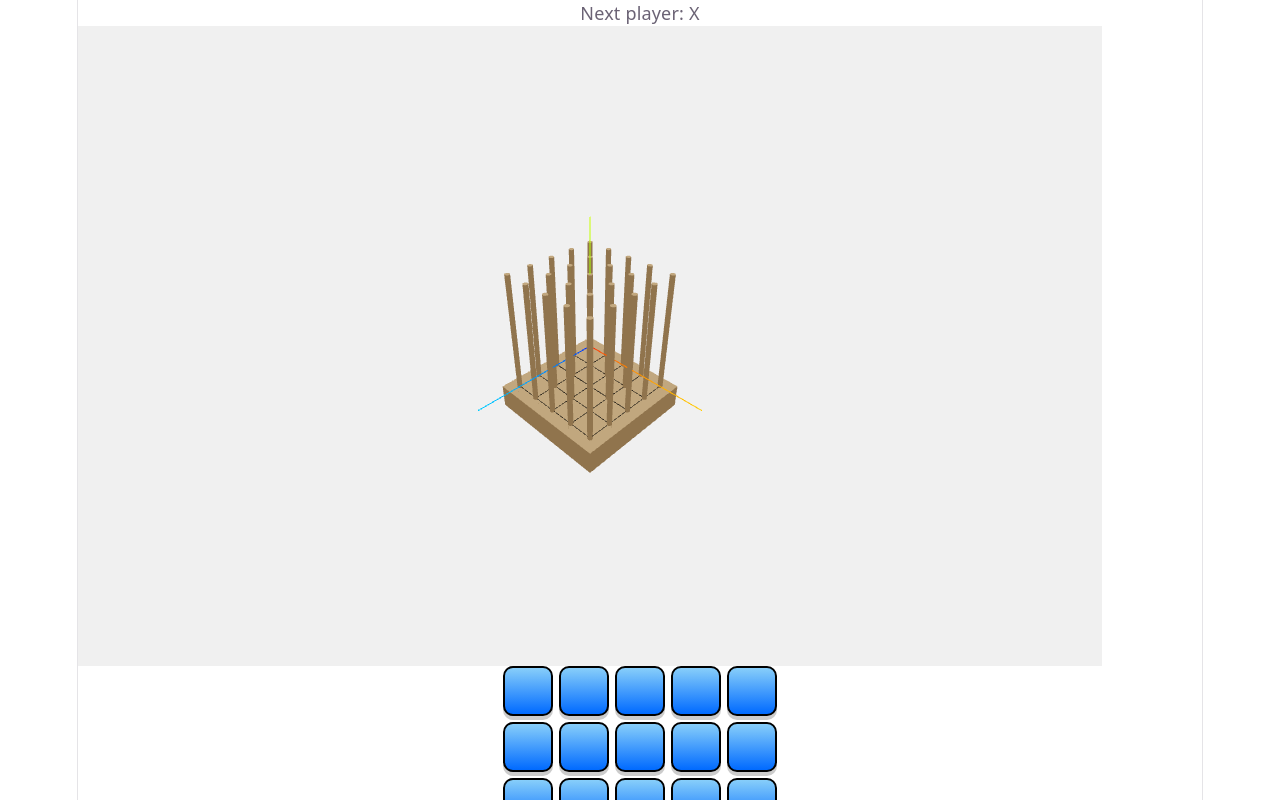
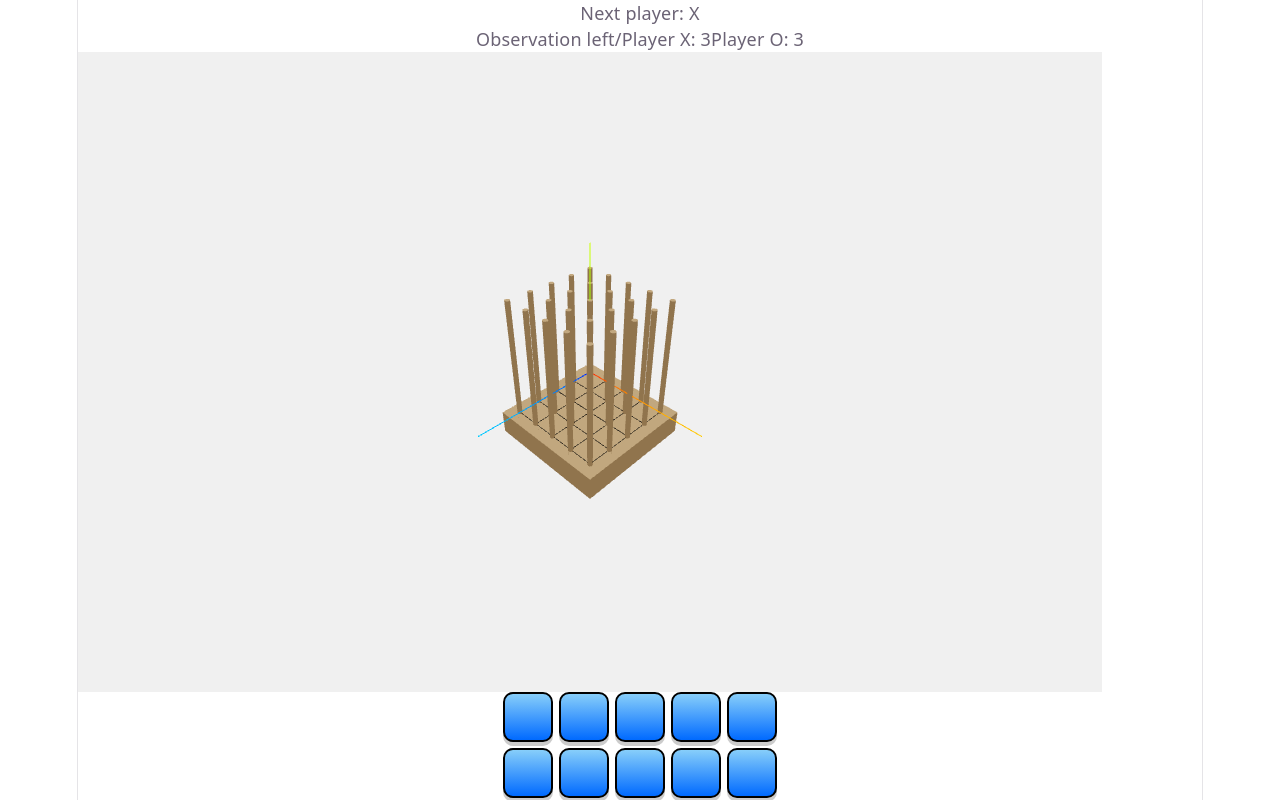
Before and after one commit to sekigutihukuda-stack/projectGomoku, a React (Vite) app: page / in a window 1280 px wide. Shown: the top 800 px of the page. Built offline with nearby package versions, Linux system fonts and the light colour scheme.

Commit message:
観測回数の制限を追加

```diff
--- a/src/App.jsx
+++ b/src/App.jsx
@@ -183,6 +183,11 @@ export default function Board() {
     }
   }
   function calculateWinner(squares) {
+    if (
+      //観測回数が残っている時にしか観測できないようにする
+      (nextPlayer === 'X' && xObserveLimit > 0) ||
+      (nextPlayer === 'O' && oObserveLimit > 0)
+    ) {
       const judgeSquares = squares.map((row) => {
         return row.map((cell) => {
           return [...cell];
@@ -197,8 +202,9 @@ export default function Board() {
       } //確率が入った三重配列を実際の値に変換（観測する）
 
       for (let i = 0; i < index.length; i++) {
-      const [c1, c2, c3, c4, c5] = index[i];
+        const [c1, c2, c3, c4, c5] = index[i]; //一直線に並ぶ時の座標を取得する
         const [v1, v2, v3, v4, v5] = [
+          //各座標にxがあるかどうかを取得する
           judgeSquares[c1[0]][c1[1]][c1[2]],
           judgeSquares[c2[0]][c2[1]][c2[2]],
           judgeSquares[c3[0]][c3[1]][c3[2]],
@@ -210,20 +216,35 @@ export default function Board() {
           setWinner(v1);
         }
       }
+
+      if (nextPlayer === 'X') {
+        setOObserveLimit(oObserveLimit - 1);
+      } else {
+        setXObserveLimit(xObserveLimit - 1);
+      } //観測回数を１減らす
     }
+  }
+
+  let [xObserveLimit, setXObserveLimit] = useState(3);
+  let [oObserveLimit, setOObserveLimit] = useState(3); //観測回数を制限
+  const nextPlayer = xProbability === 90 || xProbability === 70 ? 'X' : 'O';
 
   let status;
   if (winner) {
     status = 'Winner' + winner;
   } else {
-    status =
-      'Next player: ' +
-      (xProbability === 90 || xProbability === 70 ? 'X' : 'O');
+    status = 'Next player: ' + nextPlayer;
   }
+  const observationLeft =
+    'Observation left/Player X: ' +
+    xObserveLimit +
+    'Player O: ' +
+    oObserveLimit;
 
   return (
     <>
       <div className="status">{status}</div>
+      <div className="observationleft">{observationLeft}</div>
       <div className="canvasContainer">
         <Canvas camera={{ position: [10, 10, 10], fov: 70 }}>
           <axesHelper args={[5]} />
```
Lines whose indentation alone changed are shown as unchanged.
